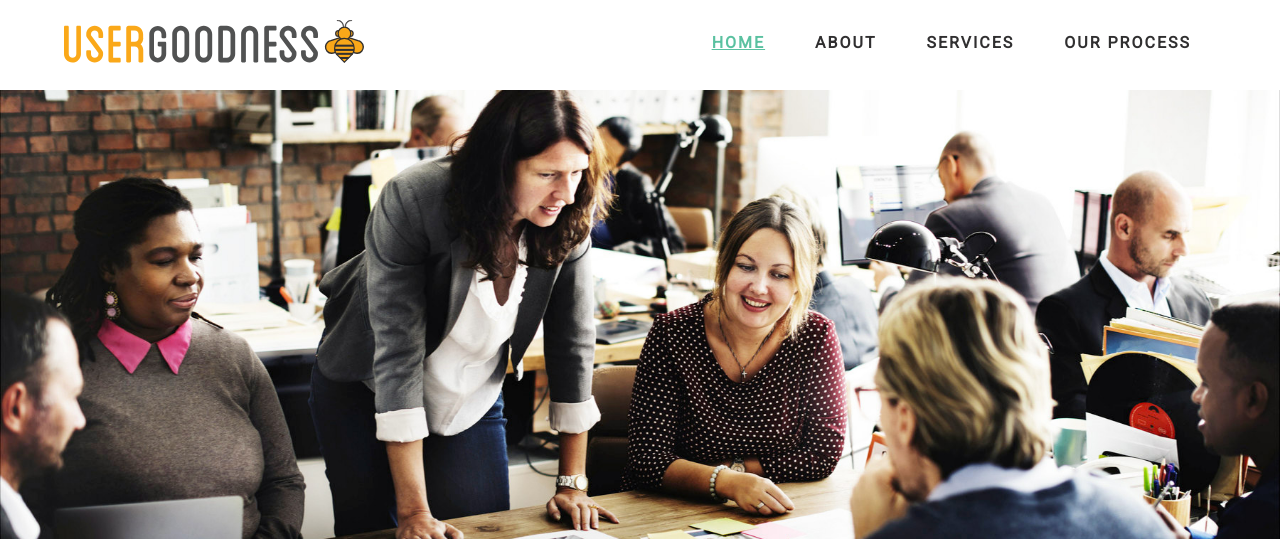
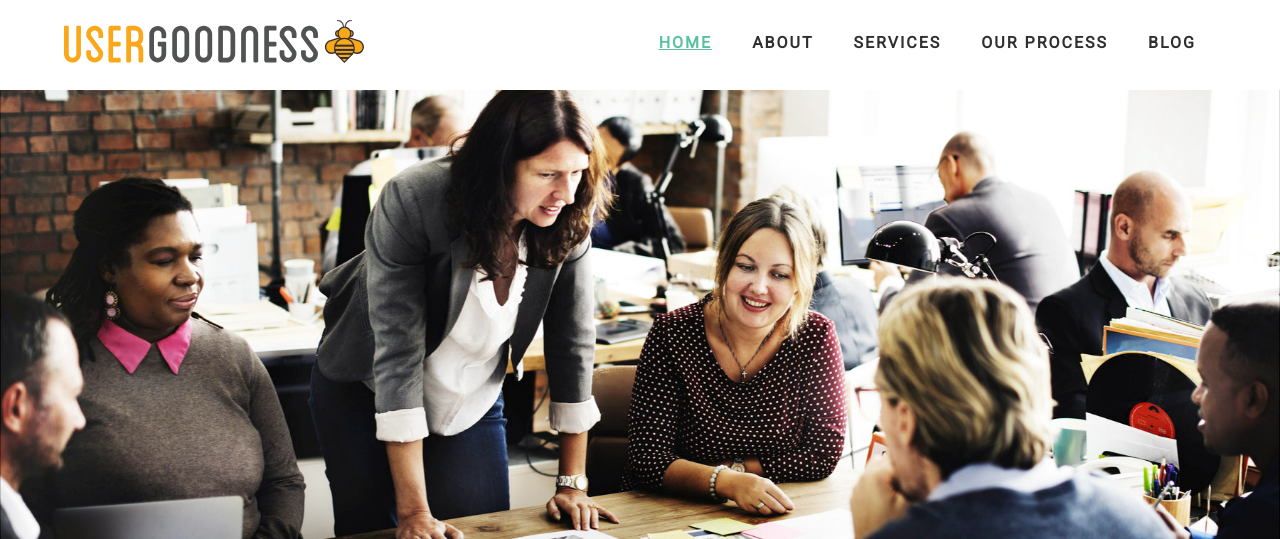
Before and after one commit to timbroadwater/website-beta, a PHP site: page /index.php in a window 1280 px wide. Shown: the top 539 px of the page. Run offline with PHP 8.4, Linux system fonts and the light colour scheme; some libraries are stand-ins or nearby versions.

Commit message:
Blog
Adding Blog

```diff
--- a/css/styles.css
+++ b/css/styles.css
@@ -191,7 +191,7 @@ header img {
     float: left; }
 
   .header li a {
-    padding: 20px 25px; }
+    padding: 20px 20px; }
 
   .header .menu {
     clear: none;
--- a/imports/header.html
+++ b/imports/header.html
@@ -7,5 +7,6 @@
 		<li><a class="nav-about" href="/about">About</a></li>
 		<li><a class="nav-services" href="/services">Services</a></li>
 		<li><a class="nav-process" href="/process">Our Process</a></li>
+		<li><a class="nav-process" href="http://blog.usergoodness.com">Blog</a></li>
 	</ul>
 </div>
--- a/scss/_partials/_header.scss
+++ b/scss/_partials/_header.scss
@@ -180,7 +180,7 @@ header img {
     float: left;
   }
   .header li a {
-    padding: 20px 25px;
+    padding: 20px 20px;
   }
   .header .menu {
     clear: none;
```
